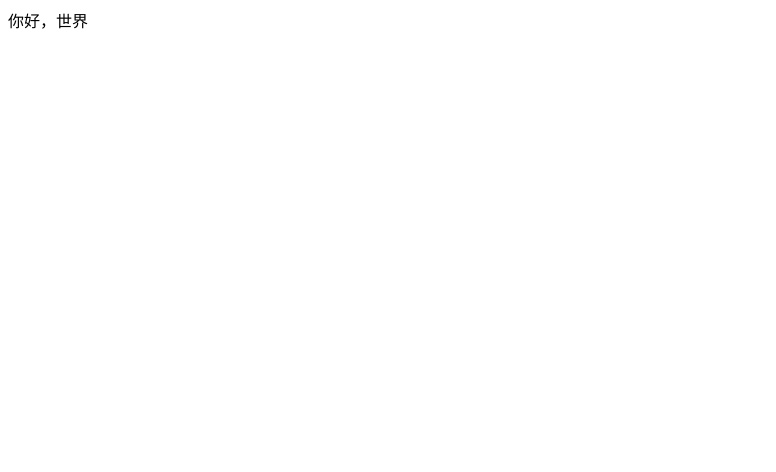
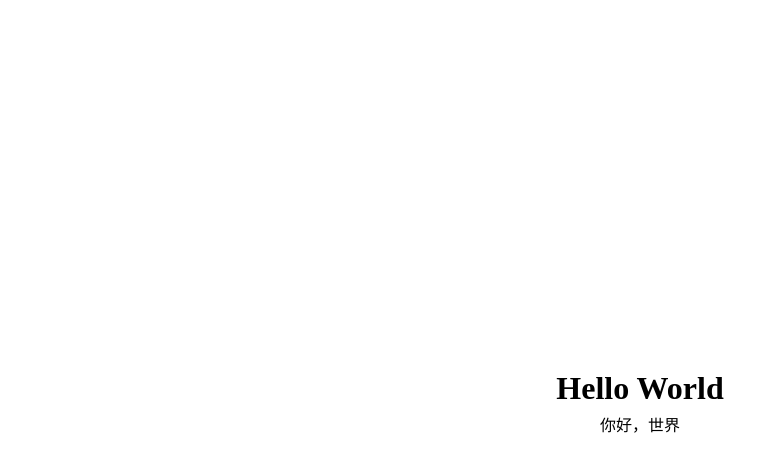
Before and after one commit to SeaRat/searat.github.io, a plain HTML site: page index.html in a window 1280 px wide. Shown: the whole page, without its empty margins (0-776 px from the left). Drawn offline with Linux system fonts and the light colour scheme.

Commit message:
Update index.html

```diff
--- a/index.html
+++ b/index.html
@@ -4,16 +4,35 @@
 <head>
   <meta charset="UTF-8">
   <title>新的站点</title>
-  <!--脚本-->
-  <script>
-  </script>
-  <!--样式-->
-  <style>
-  </style>
+	<style type="text/css">
+		body {
+			height: 100vh;
+			margin: 0;
+			display: flex;
+			flex-direction: column;
+			justify-content: center;
+			align-items: center;
+		}
+
+		@media (prefers-color-scheme: dark) {
+
+			html,
+			body {
+				background-color: black;
+				color: #ddd;
+			}
+		}
+
+		h1,
+		p {
+			margin: 0;
+			line-height: 1.5;
+		}
+	</style>
 </head>
 
 <body>
-  <!--在此处添加元素-->
+  <h1>Hello World</h1>
   <p1>你好，世界</p1>
   <div>
   </div>
```
